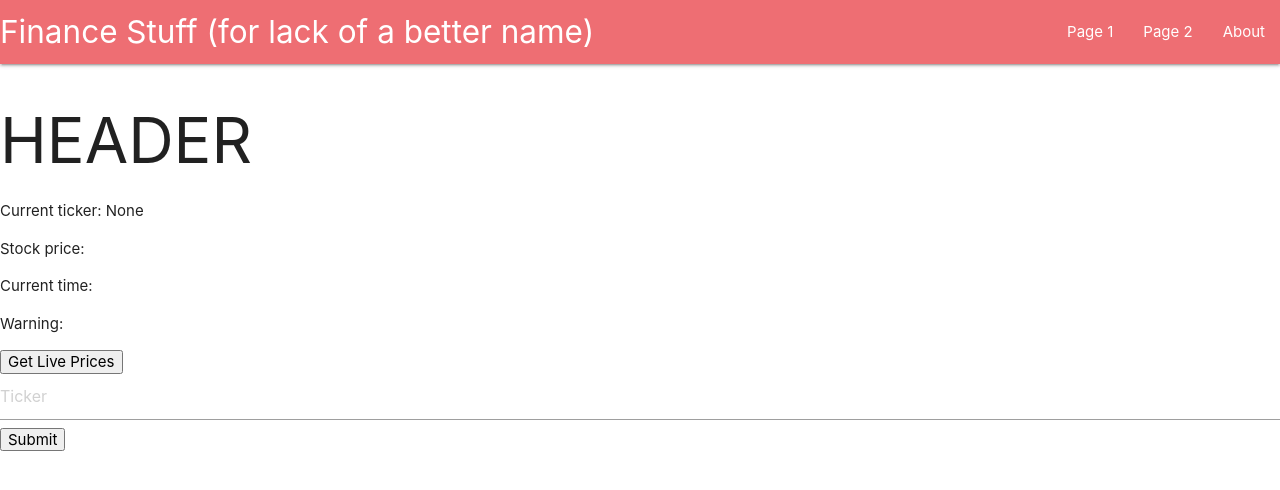
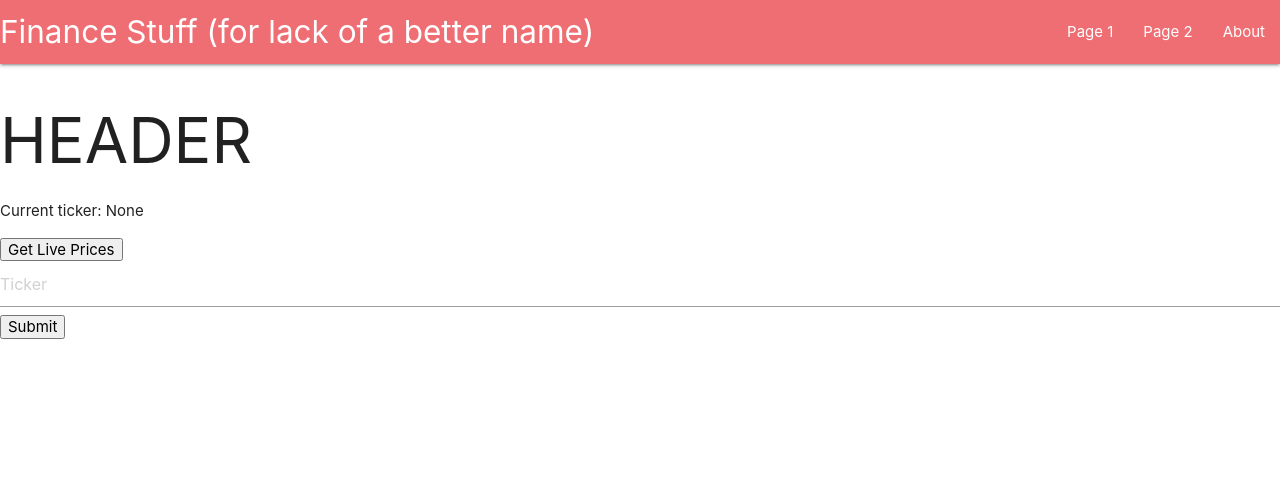
Before and after one commit to KashPitan/FinanceInfo, a React (Create React App) app in the folder client/: page / in a window 1280 px wide. Shown: the top 490 px of the page. Built offline with nearby package versions, Linux system fonts and the light colour scheme.

Commit message:
Text only visible when expected

```diff
--- a/client/src/App.js
+++ b/client/src/App.js
@@ -22,7 +22,6 @@ const App = () => {
 
       // const msg = `Stock price for ${res.data.ticker}: ${res.data.value}. Current time: ${res.data.time}`
       // setApiResTest(msg);
-
       setApiResTest(res.data);
 
     });
@@ -56,9 +55,16 @@ const App = () => {
       <h1>HEADER</h1>
       {/* <h1>HEADER {apiResTest}</h1> */}
       <p id="currentTicker">Current ticker: None</p>
-      <p id="stockText">Stock price: {apiResTest.value}</p>
-      <p id="timeText">Current time: {apiResTest.time}</p>
-      <p id="warning">Warning: {apiResTest.msg}</p>
+      <p id="stockText" style={{display: apiResTest.success ? 'block' : 'none'}}>Stock price: {apiResTest.value}</p>
+      <p id="timeText" style={{display: apiResTest.success ? 'block' : 'none'}}>Current time: {apiResTest.time}</p>
+
+      <p
+      id="warningText"
+      style={{display: (apiResTest.success || typeof apiResTest.success == 'undefined') ? 'none' : 'block'}}
+      >
+        Warning: {apiResTest.msg}
+      </p>
+
       <button id="togglePrices" type="button" onClick={toggleUpdating}>
         {buttonText}
       </button>
```
